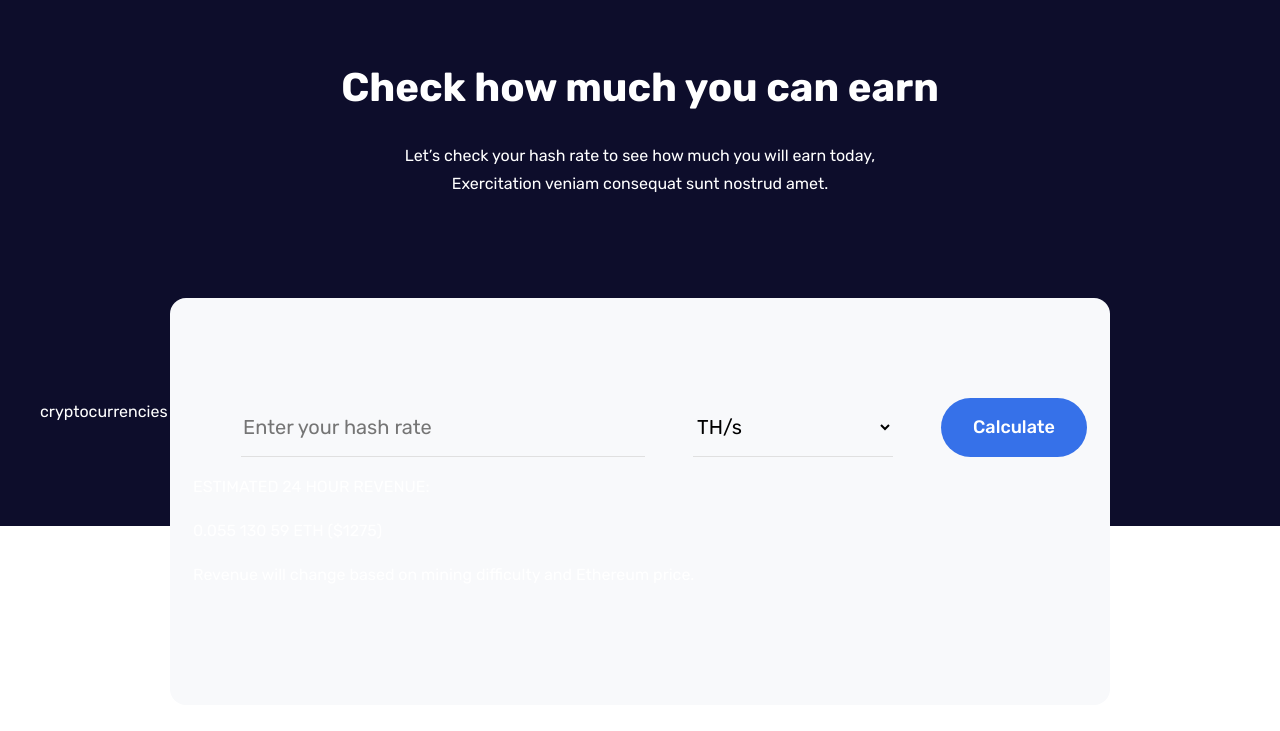
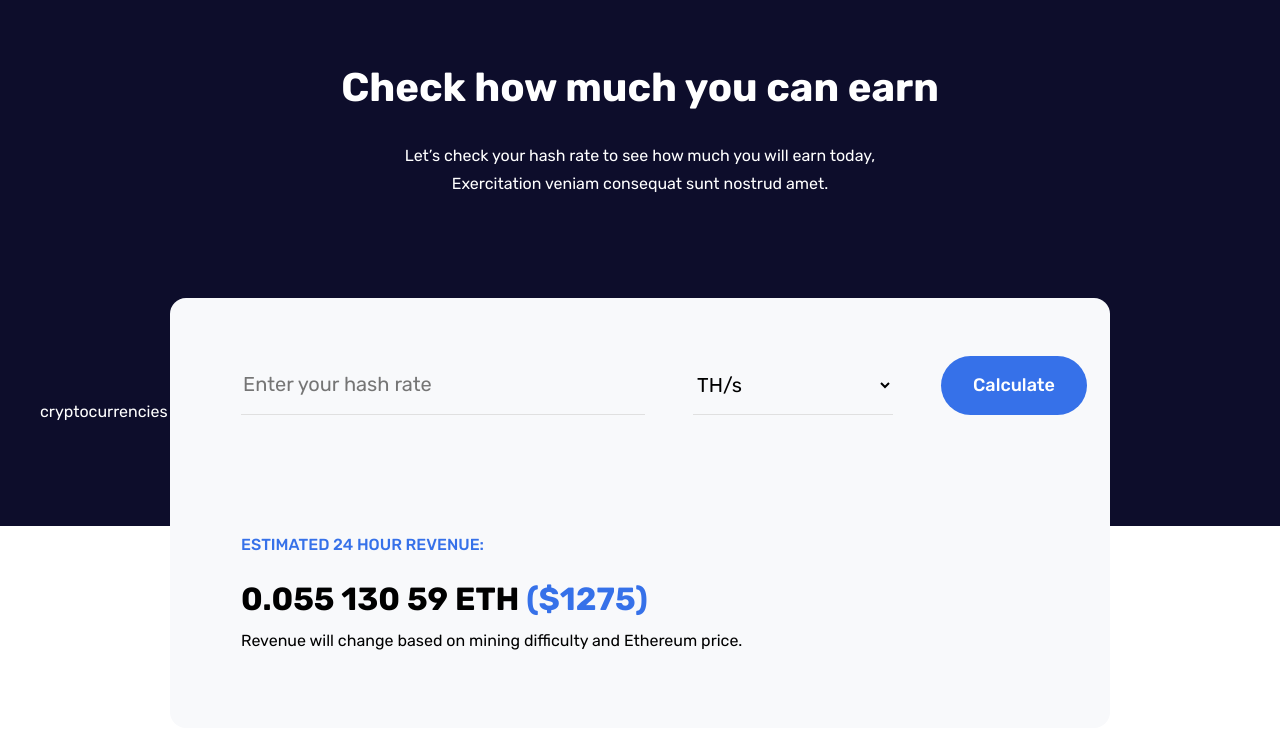
Before and after one commit to AlexBogd1/crappo-website, a website: page index.html in a window 1280 px wide. Shown: the part 926-1657 px from the top of the page. Drawn offline with Linux system fonts and the light colour scheme.

Commit message:
add content and styles for all form

```diff
--- a/index.html
+++ b/index.html
@@ -95,7 +95,7 @@
                 <p class="calculated-form-desc-value">
                     0.055 130 59 ETH <span>($1275)</span>
                 </p>
-                <p class="calculate-form-desc-text">
+                <p class="calculated-form-desc-text">
                     Revenue will change based on mining difficulty and Ethereum price.
                 </p>
             </div>
--- a/scss/style.scss
+++ b/scss/style.scss
@@ -31,7 +31,7 @@
 
 @mixin rubik-bold {
   font-family: "Rubik", sans-serif;
-  font-weight: 400;
+  font-weight: 700;
   font-size: 32px;
   line-height: 48px;
 }
@@ -88,7 +88,7 @@ body {
     text-transform: uppercase;
 
     .logo-img {
-        margin-right: 16px;
+      margin-right: 16px;
     }
   }
 
@@ -120,7 +120,6 @@ body {
         padding-right: 24px;
         font-weight: 500;
         font-size: 16px;
-
       }
       .btn {
         background-color: $button-color;
@@ -155,7 +154,7 @@ body {
   text-align: center;
   padding-top: 100px;
   .section-calculated-inf {
-    display:flex;
+    display: flex;
     flex-direction: column;
     align-items: center;
     &-header {
@@ -166,7 +165,6 @@ body {
       max-width: 500px;
       margin-top: 24px;
     }
-
   }
 }
 // --/Calculated--
@@ -180,21 +178,25 @@ body {
   left: 0;
   right: 0;
   max-width: 940px;
+  height: 370px;
   display: flex;
   flex-direction: column;
   align-items: center;
+  justify-content: center;
   border-radius: 16px;
-  .calculated-form{
+  padding-top: 30px;
+  padding-bottom: 30px;
+  .calculated-form {
     &-inputs {
       display: flex;
       justify-content: space-around;
-
+      flex-wrap: wrap;
       &-text {
         width: 400px;
         background-color: $neutral-light-color;
         color: black;
         border: none;
-        border-bottom: 1px solid #E0E0E0 ;
+        border-bottom: 1px solid #e0e0e0;
         font-size: 20px;
         margin-left: 48px;
         margin-right: 48px;
@@ -204,7 +206,7 @@ body {
         width: 200px;
         background-color: $neutral-light-color;
         border: none;
-        border-bottom: 1px solid #E0E0E0 ;
+        border-bottom: 1px solid #e0e0e0;
         font-size: 20px;
         margin-right: 48px;
       }
@@ -218,6 +220,32 @@ body {
         padding: 16px 32px;
       }
     }
+
+    &-desc {
+      margin-top: 100px;
+      margin-left: 48px;
+      display: flex;
+      flex-direction: column;
+      flex-wrap: wrap;
+      &-revenue {
+        color: #3671e9;
+        font-weight: 500;
+        margin-bottom: 0px;
+      }
+      &-value {
+        color: black;
+        @include rubik-bold;
+        margin-top: 16px;
+        margin-bottom: 4px;
+        span {
+          color: #3671e9;
+        }
+      }
+      &-text {
+        color: black;
+        margin-top: 0px;
+      }
+    }
   }
 }
 //--/Calculated Form
```
Also changed, not shown: css/style.css.
